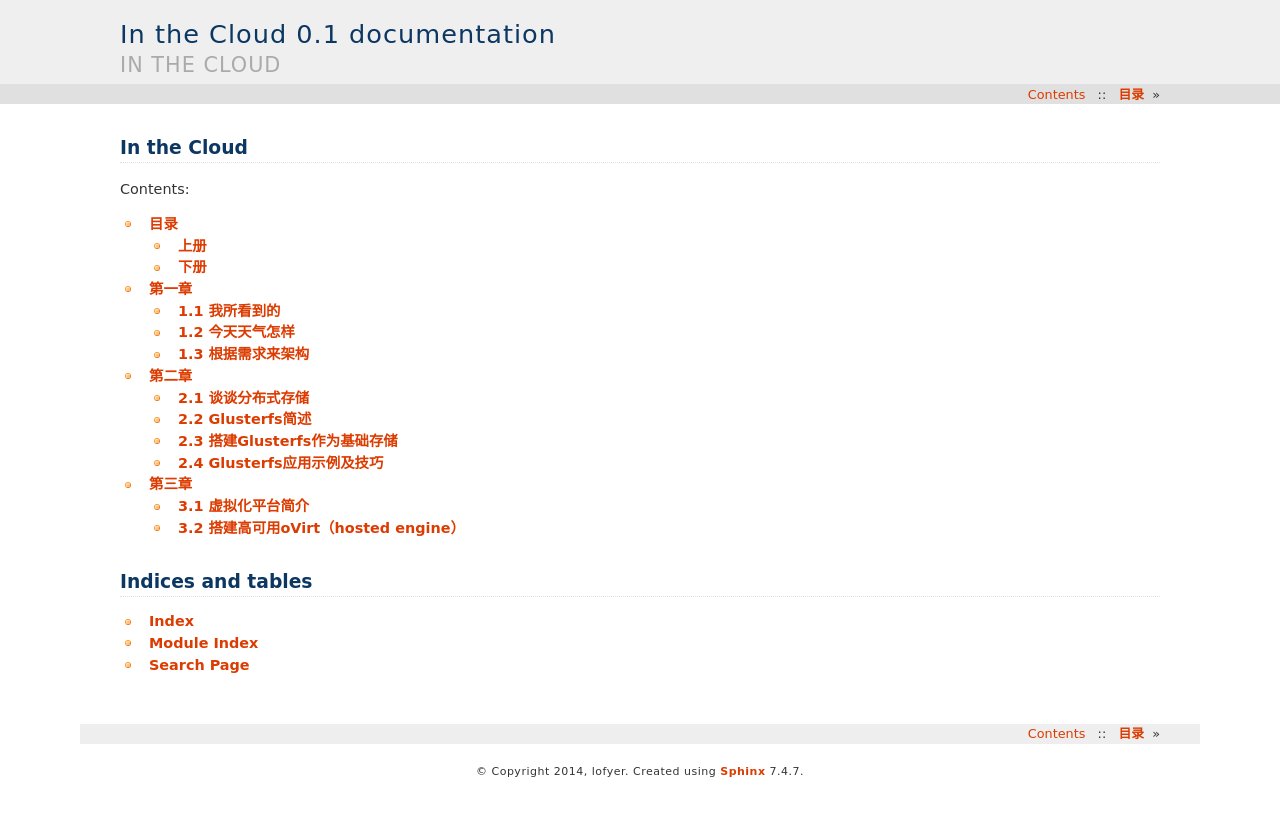
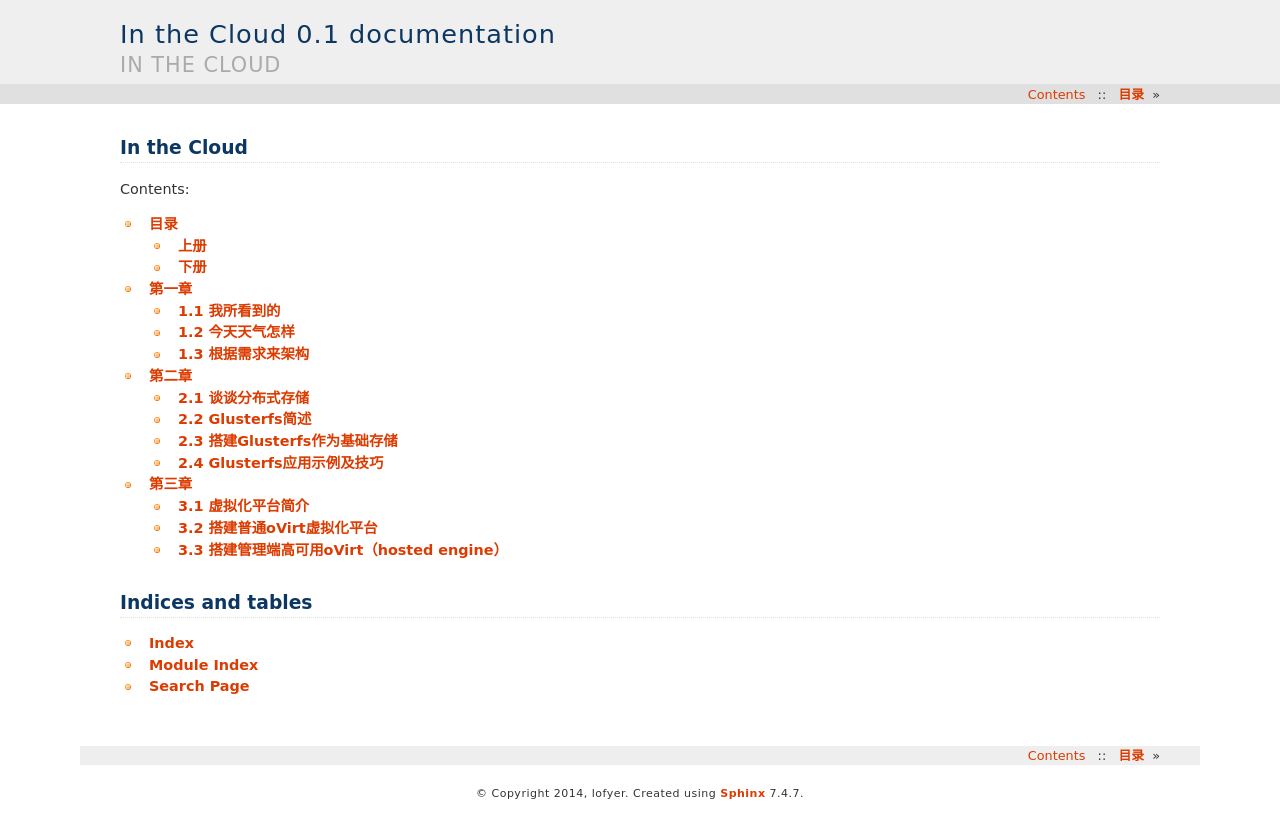
Before and after one commit to lofyer/InTheCloud, a Sphinx documentation site: the page built from source/index.rst, in a window 1280 px wide. Shown: the top 838 px of the page. Built offline with Sphinx 7.4.7, drawn with Linux system fonts in a browser that asks for light colours; formulas are drawn with MathJax 3; some of the changed lines change nothing that is shown.

Commit message:
插入章节

```diff
--- a/source/posts/ch03.rst
+++ b/source/posts/ch03.rst
@@ -31,16 +31,35 @@ IaaS云计算平台，综合来说具有以下特性：
 
 oVirt目前两种部署方式：
 
-+------------------+------------------------------+
-|管理独占一台物理机|.. image:: ../images/03-01.png|
-|                  |    :align: center            |
-+------------------+------------------------------+
-|高可用管理机      |.. image:: ../images/03-02.png|
-|                  |    :align: center            |
-+------------------+------------------------------+
++-------------------+------------------------------+
+|管理独占一台物理机 |.. image:: ../images/03-01.png|
+|                   |    :align: center            |
++-------------------+------------------------------+
+|高可用管理机       |.. image:: ../images/03-02.png|
+|                   |    :align: center            |
++-------------------+------------------------------+
 
-3.2 搭建高可用oVirt（hosted engine）
-------------------------------------
+.. note:: **搭建流程概览**
+
+    #. 准备服务器
+    #. 安装高可用管理端或者普通管理端
+    #. 安装节点
+    #. 添加存储域
+
+3.2 搭建普通oVirt虚拟化平台
+---------------------------
+
+对于初次使用oVirt的用户，建议使用此种搭建方式，**太折腾的话就吓走好多目标读者了** 。
+
+使用之前的四台机器，分别为gs1.lofyer.org，gs2.lofyer.org，gs3.lofyer.org和gs4.lofyer.org，其中，将gs1作为管理机安装ovirt-engine，其余三台作为节点（node），存储使用已经创建好的glusterfs。
+
+准备
+~~~~
+
+存储可以使用之前的glusterfs，方式为NFS_V3，注意将brick的权限设置为vdsm.kvm或者36:36。
+
+3.3 搭建管理端高可用oVirt（hosted engine）
+------------------------------------------
 
 笔者写此文时oVirt已经更新到3.4。
 
@@ -71,7 +90,7 @@ oVirt目前两种部署方式：
 .. image:: ../images/03-03.png
     :align: center
 
-由于engine以及node的网络服务依赖于**network**而非**NetworkManager**，我们需要启用前者禁用后者，在每一台服务器上都进行如下类似配置修改网络。
+由于管理端以及节点的网络服务依赖于 **network** 而非 **NetworkManager** ，我们需要启用前者禁用后者，在每一台服务器上都进行如下类似配置修改网络。
 
     */etc/sysconfig/network-scripts/ifcfg-eth0*
 
@@ -124,10 +143,9 @@ oVirt目前两种部署方式：
     [epel]
     name=Extra Packages for Enterprise Linux 6 - $basearch
     #baseurl=http://download.fedoraproject.org/pub/epel/6/$basearch
-    mirrorlist=https://mirrors.fedoraproject.org/metalink?repo=epel-6&amp;arch=$basearch
+    mirrorlist=https://mirrors.fedoraproject.org/metalink?repo=epel-6&arch=$basearch
     failovermethod=priority
     enabled=1
-    includepkgs=epel-release,python-uinput,puppet,python-lockfile,python-cpopen,python-ordereddict,python-pthreading,python-inotify,python-argparse,novnc,python-ply,python-kitchen,python-daemon,python-websockify,livecd-tools,spice-html5,mom
     gpgcheck=0
 
     [ovirt-glusterfs-epel]
@@ -151,6 +169,7 @@ oVirt目前两种部署方式：
 
 .. code-block:: bash
     :linenos:
+    :emphasize-lines: 21,123,138,144,160,167
 
     # hosted-engine --deploy
     [ INFO  ] Stage: Initializing
@@ -289,7 +308,7 @@ oVirt目前两种部署方式：
               (1) Continue setup - VM installation is complete
               (2) Reboot the VM and restart installation
               (3) Abort setup
-    # 需要在另外一个有图形能力的terminal中运行"remote-viewer vnc://192.168.10.101:5900"连接虚拟机并关闭（密码在第123行），如有需要可运行"hosted-engine --add-console-password"更换控制台密码。如果之前选择cdrom进行安装的话，此处可以在gs1上用已经安装好engine的虚拟磁盘进行覆盖，类似"mount -t nfs 192.168.10.101:192.168.10.101:/gluster-vol1/ovirt_data/hosted_data/ /mnt; engine.raw /mnt/ovirt_data/hosted_data/.../vm_UUID"
+    # 需要在另外一个有图形能力的terminal中运行"remote-viewer vnc://192.168.10.101:5900"连接虚拟机完成engine-setup后关闭虚拟机（密码在第123行）；可以在虚拟机运行状态下执行"hosted-engine --add-console-password"更换控制台密码。如果之前选择cdrom进行安装的话，此处可以在gs1上用已经安装好engine的虚拟磁盘进行覆盖，类似"mount -t nfs 192.168.10.101:192.168.10.101:/gluster-vol1/ovirt_data/hosted_data/ /mnt; mv engine-disk.raw /mnt/ovirt_data/hosted_data/.../vm_UUID"
               (1, 2, 3)[1]: 1
               Waiting for VM to shut down...
     [ INFO  ] Creating VM
@@ -325,3 +344,5 @@ oVirt目前两种部署方式：
     [ INFO  ] Stage: Clean up
     [ INFO  ] Stage: Pre-termination
     [ INFO  ] Stage: Termination
+
+此时，运行”hosted-engine –vm-start”以启动虚拟管理机。
```
